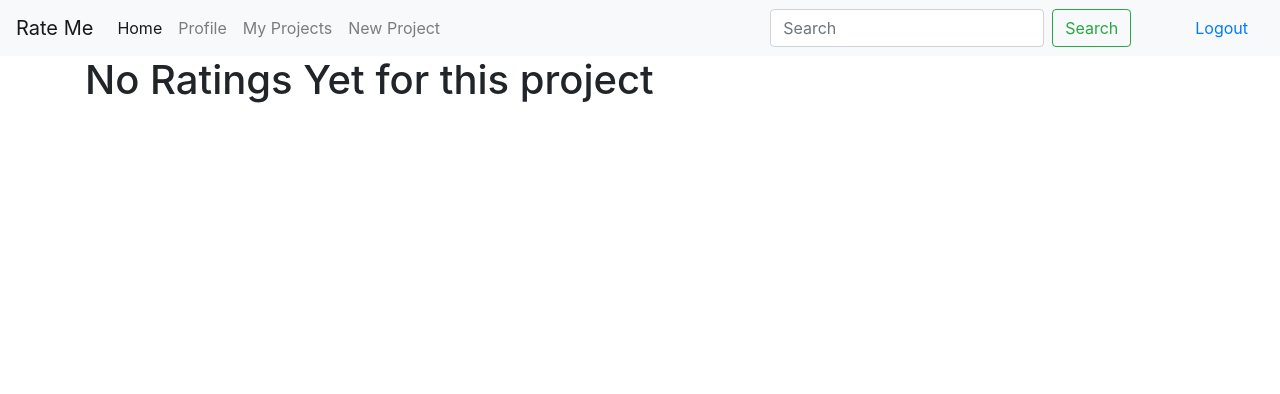
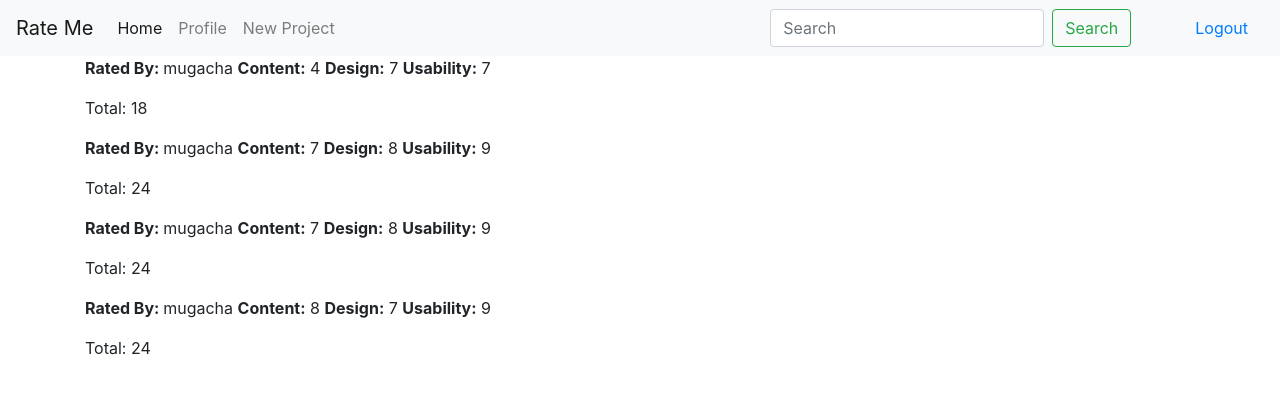
Before and after one commit to MugachaGichamba/rator, a Django app: page /view_ratings/1/ in a window 1280 px wide. Shown: the top 394 px of the page. Run offline with Django 3.2, Linux system fonts and the light colour scheme; a user stored in the database is signed in; data comes from the database, SQL or seed files in the repository; both versions use the stored data as it was after the commit; some libraries are stand-ins or nearby versions.

Commit message:
created requirements file

```diff
--- a/templates/projects/rating_list.html
+++ b/templates/projects/rating_list.html
@@ -1,8 +1,8 @@
 {% extends 'rateme/base.html' %}
 {% load mathfilters %}
 {% block content %}
-    {% if rating %}
-            {% for rating in object_list %}
+
+    {% for rating in object_list %}
 
         <p><strong>Rated By: </strong>{{ rating.author }} <strong>Content:</strong> {{ rating.content }}
             <strong>Design:</strong> {{ rating.design }}
@@ -11,11 +11,22 @@
         <p>Total: {{ rating.content|add:rating.design|add:rating.usability }} </p>
 
 
+        {#                <a href="{% url 'project-detail'  project.id %}" target="_blank"><img#}
+        {#                        style="width: 200px; height: 200px;"#}
+        {#                        src="{{ project.image.url }}"#}
+        {#                        alt="project image"></a>#}
+        {##}
+        {#                <p>#}
+        {#                    {{ project.description }}#}
+        {#                </p>#}
+        {#                <a href="{{ project.link }}">Go to Website</a>#}
+        {#                <a href="{% url 'rate_project' project.id %}">Rate Project</a>#}
+        {#                <a href="{% url 'view_ratings' project.id %}">View Ratings</a>#}
+
+
+
+
     {% endfor %}
-
-    {% else %}
-        <h1>No Ratings Yet for this project</h1>
-    {% endif %}
 
 
 {% endblock content %}
--- a/templates/rateme/base.html
+++ b/templates/rateme/base.html
@@ -24,11 +24,10 @@
     <div class="collapse navbar-collapse" id="navbarSupportedContent">
         <ul class="navbar-nav mr-auto">
             <li class="nav-item active">
-                <a class="nav-link" href="#">Home <span class="sr-only">(current)</span></a>
+                <a class="nav-link" href="{% url 'my-projects' %}">Home <span class="sr-only">(current)</span></a>
             </li>
             {% if user.is_authenticated %}
                 <a class="nav-link" href="{% url 'profile' %}">Profile</a>
-                <a class="nav-link" href="{% url 'my-projects' %}">My Projects</a>
                 <a class="nav-link" href="{% url 'project-create' %}">New Project</a>
             {% endif %}
         </ul>
```
Also changed, not shown: requirements.txt (added, +7 -0 lines), db.sqlite3, media/project_pics/paper.jpeg (added), media/project_pics/slides.jpeg (added), projects/migrations/0001_initial.py (added), projects/migrations/0002_rating.py (added), projects/migrations/0003_auto_20190530_0911.py (added), projects/migrations/0004_auto_20190530_0914.py (added).
